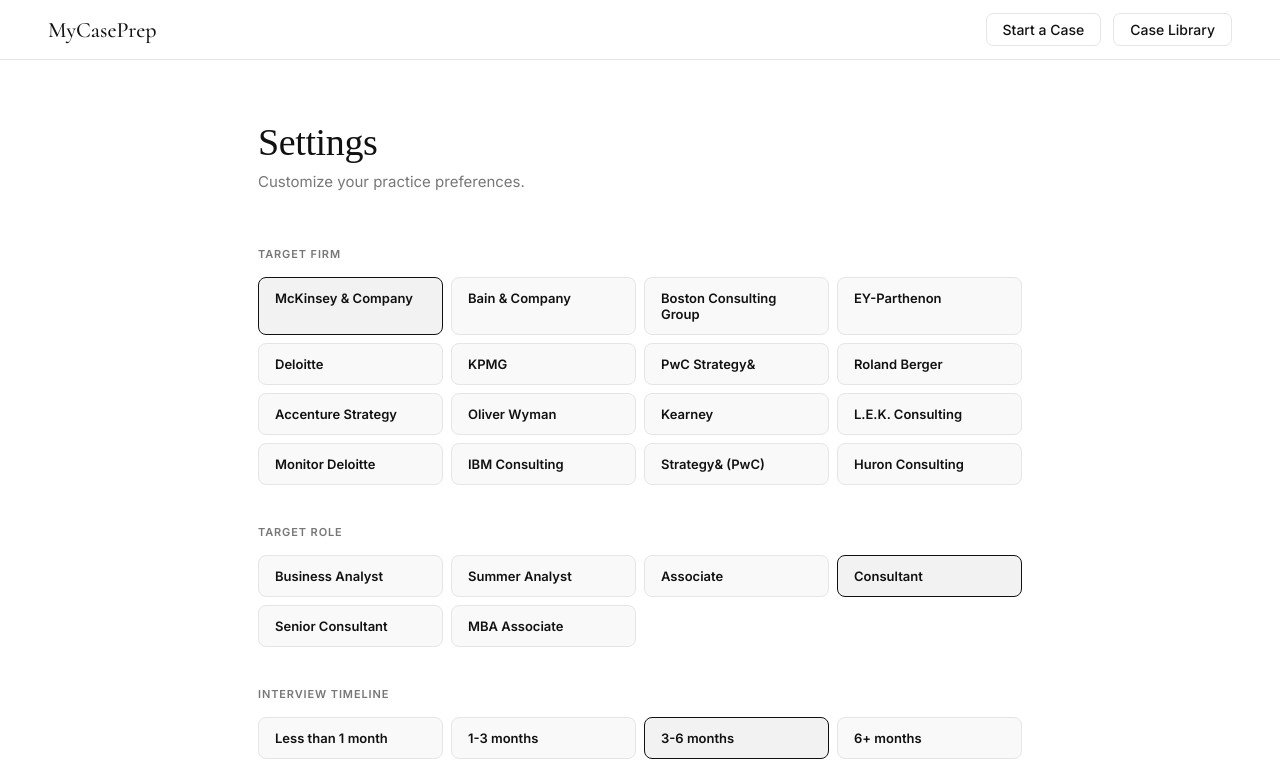
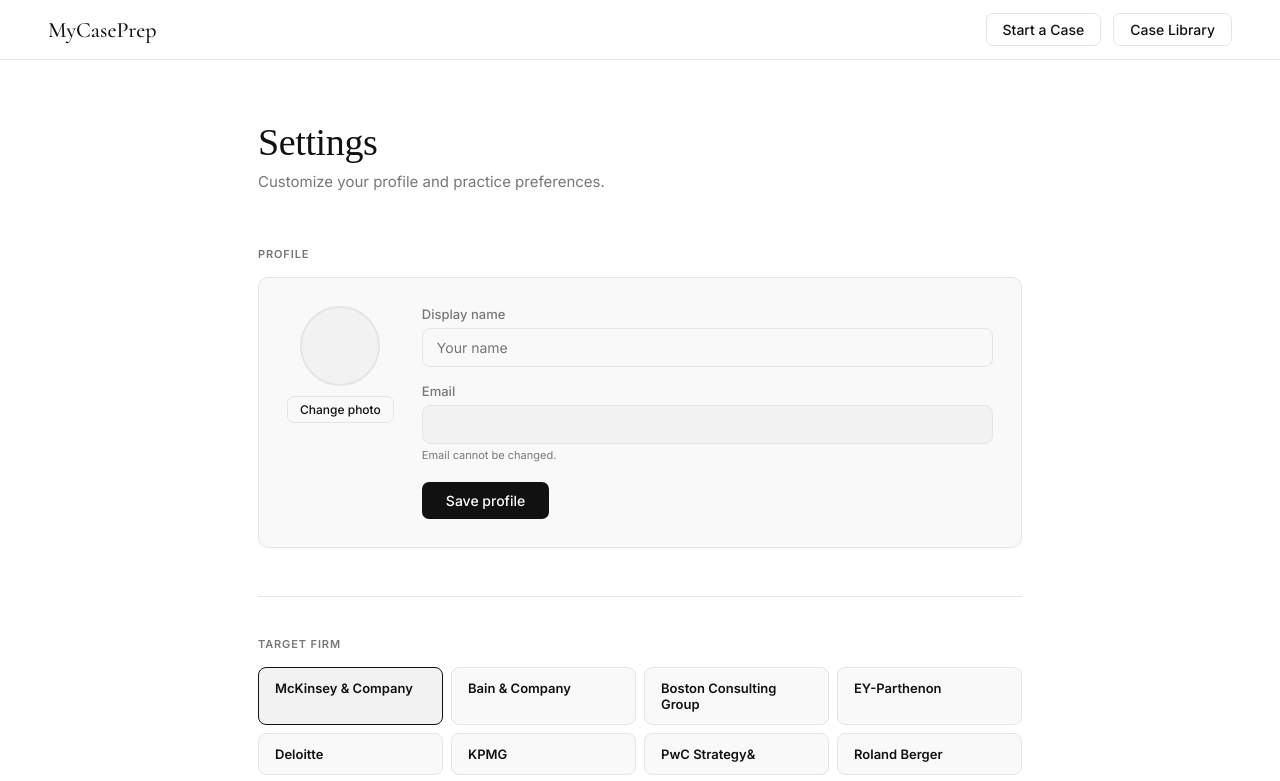
Before and after one commit to parkvince/mycaseprep, a Next.js app: page /settings in a window 1280 px wide. Shown: the top 781 px of the page. Built offline with nearby package versions, Linux system fonts and the light colour scheme; no server answers.

Commit message:
feat: add profile section to settings with name and picture upload

```diff
--- a/src/app/settings/page.tsx
+++ b/src/app/settings/page.tsx
@@ -1,7 +1,7 @@
 "use client";
 
 import { useRouter } from "next/navigation";
-import { useState, useEffect } from "react";
+import { useState, useEffect, useRef } from "react";
 import { motion } from "framer-motion";
 import { useSession, signOut } from "next-auth/react";
 import { FIRM_CONFIGS } from "@/lib/prompts/firms";
@@ -9,7 +9,8 @@
 
 export default function SettingsPage() {
   const router = useRouter();
-  const { data: session } = useSession();
+  const { data: session, update } = useSession();
+  const fileInputRef = useRef<HTMLInputElement>(null);
 
   const [targetFirm, setTargetFirm] = useState<FirmKey>("mckinsey");
   const [targetRole, setTargetRole] = useState("Consultant");
@@ -17,6 +18,12 @@
   const [defaultPersonality, setDefaultPersonality] = useState<"strict" | "friendly">("strict");
   const [interviewTimeline, setInterviewTimeline] = useState("3-6 months");
   const [saved, setSaved] = useState(false);
+
+  const [profileName, setProfileName] = useState("");
+  const [profileImage, setProfileImage] = useState<string | null>(null);
+  const [profileSaving, setProfileSaving] = useState(false);
+  const [profileSaved, setProfileSaved] = useState(false);
+  const [profileError, setProfileError] = useState("");
 
   const firmEntries = Object.entries(FIRM_CONFIGS) as [FirmKey, typeof FIRM_CONFIGS[FirmKey]][];
 
@@ -32,12 +39,52 @@
     }
   }, []);
 
+  useEffect(() => {
+    if (session?.user) {
+      setProfileName(session.user.name ?? "");
+      setProfileImage(session.user.image ?? null);
+    }
+  }, [session]);
+
   const handleSave = () => {
     localStorage.setItem("mycaseprep_settings", JSON.stringify({
       targetFirm, targetRole, defaultDifficulty, defaultPersonality, interviewTimeline,
     }));
     setSaved(true);
     setTimeout(() => setSaved(false), 2000);
+  };
+
+  const handleImageUpload = (e: React.ChangeEvent<HTMLInputElement>) => {
+    const file = e.target.files?.[0];
+    if (!file) return;
+    if (file.size > 500000) {
+      setProfileError("Image must be under 500KB.");
+      return;
+    }
+    const reader = new FileReader();
+    reader.onload = () => setProfileImage(reader.result as string);
+    reader.readAsDataURL(file);
+  };
+
+  const handleProfileSave = async () => {
+    setProfileError("");
+    setProfileSaving(true);
+    try {
+      const res = await fetch("/api/user/update", {
+        method: "POST",
+        headers: { "Content-Type": "application/json" },
+        body: JSON.stringify({ name: profileName, image: profileImage }),
+      });
+      const data = await res.json();
+      if (!res.ok) { setProfileError(data.error); return; }
+      await update({ name: data.name, image: data.image });
+      setProfileSaved(true);
+      setTimeout(() => setProfileSaved(false), 2000);
+    } catch {
+      setProfileError("Something went wrong.");
+    } finally {
+      setProfileSaving(false);
+    }
   };
 
   const roles = ["Business Analyst", "Summer Analyst", "Associate", "Consultant", "Senior Consultant", "MBA Associate"];
@@ -87,23 +134,124 @@
       <div style={{ maxWidth: "860px", margin: "0 auto", padding: "60px 48px" }}>
         <motion.div initial={{ opacity: 0, y: 16 }} animate={{ opacity: 1, y: 0 }}>
 
-          <div style={{ display: "flex", justifyContent: "space-between", alignItems: "flex-start", marginBottom: "56px" }}>
-            <div>
           <h1 style={{ fontSize: "clamp(26px, 3vw, 38px)", fontWeight: 400, marginBottom: "8px", letterSpacing: "-0.01em" }}>
             Settings
           </h1>
-              <p style={{ color: "var(--text-secondary)", fontSize: "15px" }}>Customize your practice preferences.</p>
+          <p style={{ color: "var(--text-secondary)", fontSize: "15px", marginBottom: "56px" }}>
+            Customize your profile and practice preferences.
+          </p>
+
+          {/* Profile Section */}
+          <div style={{ marginBottom: "48px" }}>
+            <p style={sectionLabel}>Profile</p>
+            <div className="card" style={{ padding: "28px" }}>
+              <div style={{ display: "flex", alignItems: "flex-start", gap: "28px", flexWrap: "wrap" as const }}>
+
+                {/* Avatar */}
+                <div style={{ display: "flex", flexDirection: "column" as const, alignItems: "center", gap: "10px" }}>
+                  <div style={{
+                    width: "80px", height: "80px", borderRadius: "50%",
+                    overflow: "hidden", border: "2px solid var(--border)",
+                    background: "var(--bg-elevated)",
+                    display: "flex", alignItems: "center", justifyContent: "center",
+                    fontSize: "28px", fontWeight: 700, color: "var(--text-secondary)",
+                    flexShrink: 0,
+                  }}>
+                    {profileImage ? (
+                      <img src={profileImage} alt="Profile" style={{ width: "100%", height: "100%", objectFit: "cover" }} />
+                    ) : (
+                      profileName?.charAt(0)?.toUpperCase() ?? "?"
+                    )}
+                  </div>
+                  <button
+                    onClick={() => fileInputRef.current?.click()}
+                    className="btn-secondary"
+                    style={{ padding: "5px 12px", fontSize: "12px" }}
+                  >
+                    Change photo
+                  </button>
+                  {profileImage && (
+                    <button
+                      onClick={() => setProfileImage(null)}
+                      style={{
+                        background: "none", border: "none", fontSize: "12px",
+                        color: "var(--danger)", cursor: "pointer", padding: 0,
+                      }}
+                    >
+                      Remove
+                    </button>
+                  )}
+                  <input
+                    ref={fileInputRef}
+                    type="file"
+                    accept="image/*"
+                    style={{ display: "none" }}
+                    onChange={handleImageUpload}
+                  />
                 </div>
 
-            {session?.user && (
-              <div className="card" style={{ padding: "16px 20px" }}>
-                <p style={{ fontSize: "14px", fontWeight: 600, marginBottom: "2px" }}>
-                  {session.user.name ?? session.user.email}
+                {/* Name + Email */}
+                <div style={{ flex: 1, minWidth: "200px" }}>
+                  <div style={{ marginBottom: "16px" }}>
+                    <label style={{ display: "block", fontSize: "13px", fontWeight: 500, color: "var(--text-secondary)", marginBottom: "6px" }}>
+                      Display name
+                    </label>
+                    <input
+                      type="text"
+                      value={profileName}
+                      onChange={e => setProfileName(e.target.value)}
+                      placeholder="Your name"
+                      style={{
+                        width: "100%", padding: "10px 14px",
+                        border: "1px solid var(--border)", borderRadius: "8px",
+                        fontSize: "14px", fontFamily: "Inter, sans-serif",
+                        color: "var(--text-primary)", background: "var(--bg-card)",
+                        outline: "none", boxSizing: "border-box" as const,
+                      }}
+                      onFocus={e => (e.currentTarget.style.borderColor = "#111")}
+                      onBlur={e => (e.currentTarget.style.borderColor = "var(--border)")}
+                    />
+                  </div>
+                  <div style={{ marginBottom: "20px" }}>
+                    <label style={{ display: "block", fontSize: "13px", fontWeight: 500, color: "var(--text-secondary)", marginBottom: "6px" }}>
+                      Email
+                    </label>
+                    <input
+                      type="email"
+                      value={session?.user?.email ?? ""}
+                      disabled
+                      style={{
+                        width: "100%", padding: "10px 14px",
+                        border: "1px solid var(--border)", borderRadius: "8px",
+                        fontSize: "14px", fontFamily: "Inter, sans-serif",
+                        color: "var(--text-secondary)", background: "var(--bg-elevated)",
+                        outline: "none", boxSizing: "border-box" as const,
+                        cursor: "not-allowed",
+                      }}
+                    />
+                    <p style={{ fontSize: "11px", color: "var(--text-secondary)", marginTop: "4px" }}>
+                      Email cannot be changed.
                     </p>
-                <p style={{ fontSize: "12px", color: "var(--text-secondary)" }}>{session.user.email}</p>
                   </div>
+
+                  {profileError && (
+                    <p style={{ fontSize: "13px", color: "var(--danger)", marginBottom: "12px" }}>{profileError}</p>
                   )}
+
+                  <button
+                    className="btn-primary"
+                    style={{ padding: "10px 24px", fontSize: "14px", opacity: profileSaving ? 0.7 : 1 }}
+                    onClick={handleProfileSave}
+                    disabled={profileSaving}
+                  >
+                    {profileSaved ? "Saved!" : profileSaving ? "Saving..." : "Save profile"}
+                  </button>
                 </div>
+              </div>
+            </div>
+          </div>
+
+          <div style={{ borderTop: "1px solid var(--border)", marginBottom: "40px" }} />
 
           <div style={{ marginBottom: "40px" }}>
             <p style={sectionLabel}>Target Firm</p>
```
Lines whose indentation alone changed are shown as unchanged.
